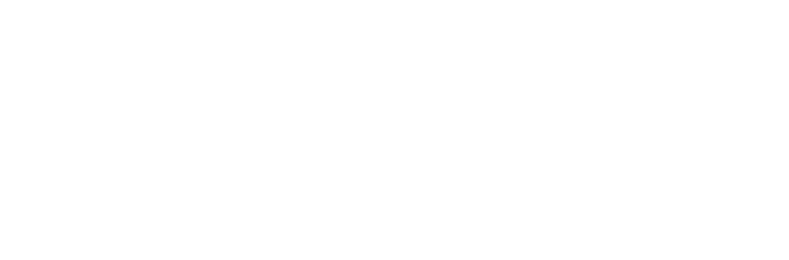
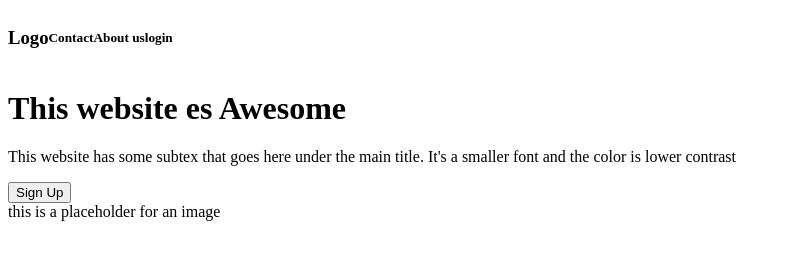
Before and after one commit to Dracopi/Flex-Project, a plain HTML site: page index.html in a window 1280 px wide. Shown: the whole page, without its empty margins (0-789 px from the left). Drawn offline with Linux system fonts and the light colour scheme.

Commit message:
first section re-created in html, need style

```diff
--- a/index.html
+++ b/index.html
@@ -8,6 +8,23 @@
     </head>
 
     <body>
-
+        <div class="header">
+            <div class="top">
+               <h3> Logo</h3>
+               <h5> Contact</h5>
+               <h5> About us</h5>
+               <h5> login</h5>
+            </div>
+            <div class="container">
+                <div class="middle-text">
+                    <h1>This website es Awesome</h1>
+                    <p>This website has some subtex that goes here under the main title. It's a smaller font and the color is lower contrast</p>
+                    <button> Sign Up</button>
+                </div>
+                 <div class="placeholder">
+                      this is a placeholder for an image
+                </div>
+            </div>
+        </div>
     </body>
 </html>
--- a/styles.css
+++ b/styles.css
@@ -0,0 +1,8 @@
+.header {
+    display: flex;
+    flex-direction: column;
+}
+
+.header .top {
+    display: flex;
+}
```
